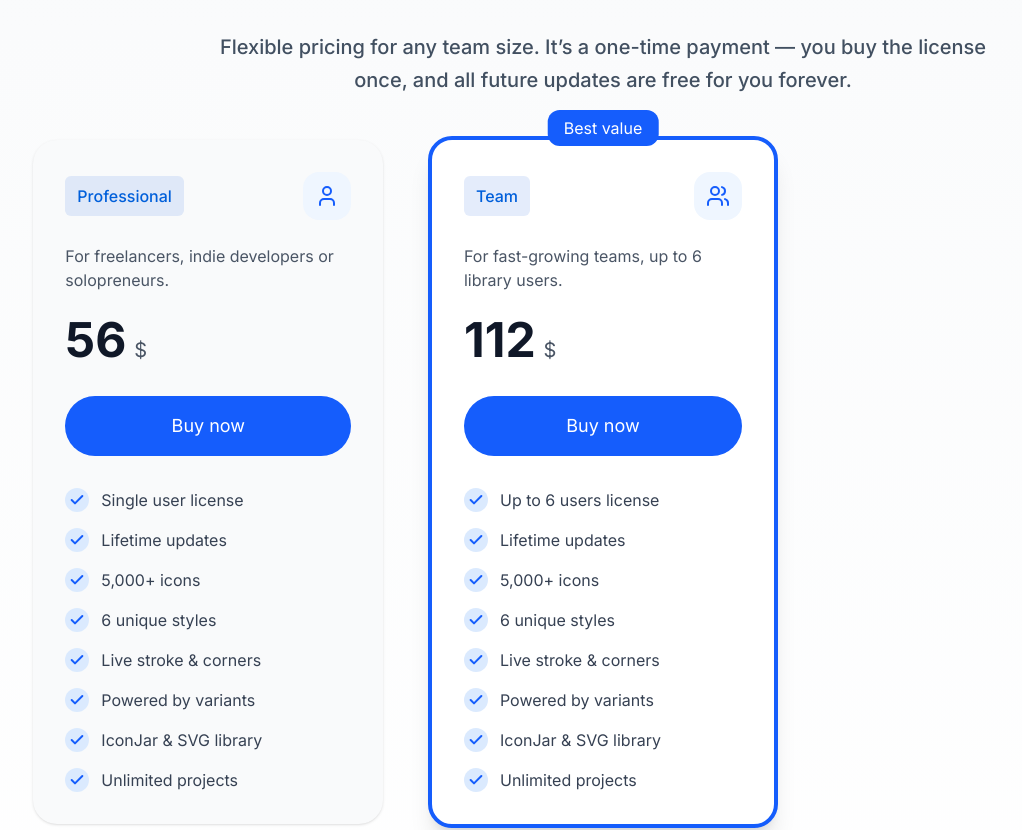
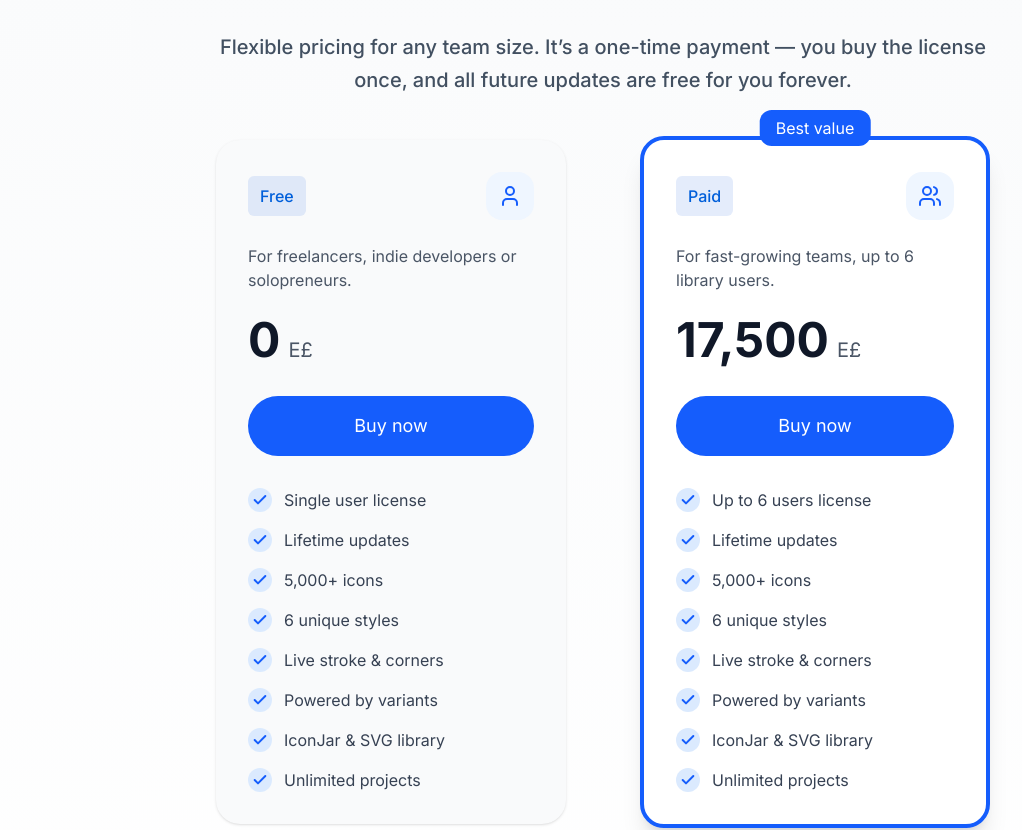
Before and after one commit to hi-solutions/crm-system-hiSolutions, a Next.js app: page /en/pricing in a window 1280 px wide. Shown: the part 700-1530 px from the top of the page, without its empty margins (37-1059 px from the left). Built offline with nearby package versions, Linux system fonts and the light colour scheme.

Commit message:
changing the price plans structure still needs more data

```diff
--- a/src/app/[lang]/pricing/page.tsx
+++ b/src/app/[lang]/pricing/page.tsx
@@ -21,8 +21,8 @@ export default async function PricingPage({ params }: { params: Params }) {
       </section>
 
       {/* pricing section  */}
-      <section className="py-20 bg-white">
-        <div className="min-h-screen bg-white">
+      <section className="py-20 px-4 md:px-10 lg:px-16 relative flex flex-col items-center justify-center gap-10  bg-gradient-to-b from-gray-50 to-white">
+        <div className="min-h-screen bg-white ">
           <PricingSection dict={dict} />
         </div>
       </section>
--- a/src/components/Card/PricingCard.tsx
+++ b/src/components/Card/PricingCard.tsx
@@ -7,7 +7,7 @@ interface PricingCardProps {
   tagText?: string;
   icon?: React.ReactNode;
   planDescription: string;
-  planPrice: string;
+  planPrice?: number;
   buttonText: string;
   planAdvantages: string[];
   bestPlan?: boolean;
@@ -25,7 +25,7 @@ const PricingCard: React.FC<PricingCardProps> = ({
   planAdvantages,
   bestPlan = false,
   bestPlanLabel = "Best value",
-  priceSuffix = "$",
+  priceSuffix = "E£",
   className = "",
 }) => {
   const baseStyles = bestPlan
@@ -59,7 +59,9 @@ const PricingCard: React.FC<PricingCardProps> = ({
       <p className="text-gray-600 text-base mb-6">{planDescription}</p>
 
       <div className="mb-8">
-        <span className="text-5xl font-bold text-gray-900">{planPrice}</span>
+        <span className="text-5xl font-bold text-gray-900 ">
+          {planPrice?.toLocaleString()}
+        </span>
         {priceSuffix && (
           <span className="text-gray-600 text-xl ml-2">{priceSuffix}</span>
         )}
--- a/src/components/home sections/Pricing.tsx
+++ b/src/components/home sections/Pricing.tsx
@@ -10,6 +10,7 @@ import Image from "next/image";
 interface PricingData {
   freeLeads: number;
   paidLeads: number;
+  paidPrice: number;
 }
 
 interface PricingProps {
@@ -19,34 +20,35 @@ interface PricingProps {
 
 const Pricing: React.FC<PricingProps> = ({ dict, pricingData }) => {
   // Use passed data if available, otherwise fall back to defaults
-  const { freeLeads, paidLeads } = pricingData ?? {
+  const { freeLeads, paidLeads, paidPrice } = pricingData ?? {
     freeLeads: 100,
     paidLeads: 100000,
+    paidPrice: 17500,
   };
 
   const pricingDummyData = [
     // free plan
     {
-      tagText: dict?.pricing_professional_tag,
+      tagText: dict?.free_plan,
       icon: <User className="w-6 h-6" />,
       planDescription: dict?.pricing_professional_description,
-      planPrice: dict?.pricing_professional_price ?? "",
+      planPrice: 0,
       buttonText: dict?.pricing_professional_button ?? "",
       planAdvantages: dict?.pricing_professional_advantages ?? [],
-      priceSuffix: dict?.pricing_price_currency_suffix,
+      priceSuffix: "E£",
       className: "w-full max-w-[350px]",
     },
     // paid plan
     {
-      tagText: dict?.pricing_team_tag,
+      tagText: dict?.paid_plan,
       icon: <Users className="w-6 h-6" />,
       planDescription: dict?.pricing_team_description,
-      planPrice: dict?.pricing_team_price ?? "",
+      planPrice: paidPrice,
       buttonText: dict?.pricing_team_button ?? "",
       planAdvantages: dict?.pricing_team_advantages ?? [],
       bestPlan: true,
       bestPlanLabel: dict?.pricing_best_value_tag,
-      priceSuffix: dict?.pricing_price_currency_suffix,
+      priceSuffix: "E£",
       className: "w-full max-w-[350px]",
     },
     // {
@@ -56,7 +58,7 @@ const Pricing: React.FC<PricingProps> = ({ dict, pricingData }) => {
     //   planPrice: dict?.pricing_enterprise_price ?? "",
     //   buttonText: dict?.pricing_enterprise_button ?? "",
     //   planAdvantages: dict?.pricing_enterprise_advantages ?? [],
-    //   priceSuffix: dict?.pricing_price_currency_suffix,
+    //   priceSuffix: "E£",
     //   className: "w-full max-w-[350px]",
     // },
   ];
@@ -70,7 +72,9 @@ const Pricing: React.FC<PricingProps> = ({ dict, pricingData }) => {
             description={dict?.flexible_pricing_for_any_team}
           />
         </div>
-        <div className="grid grid-cols-1 md:grid-cols-2 lg:grid-cols-3 gap-8 place-items-center">
+        {/* <div className="grid grid-cols-1 md:grid-cols-2 lg:grid-cols-3 gap-8 place-items-center"> */}
+        {/* //! removed lg:grid-cols-3 because we have only two plans */}
+        <div className="grid grid-cols-1 md:grid-cols-2 gap-8 place-items-center">
           {pricingDummyData.map((plan, index) => (
             <PricingCard
               key={`${plan.tagText}-${index}`}
--- a/src/dictionaries/ar.json
+++ b/src/dictionaries/ar.json
@@ -145,7 +145,7 @@
   "flexible_pricing_for_any_team": "تسعير مرن لأي حجم فريق. إنها دفعة واحدة — تشتري الترخيص مرة واحدة، وجميع التحديثات المستقبلية مجانية لك إلى الأبد.",
   "not_ready_to_pay": "لسه مش جاهز للدفع؟ جرّب النسخة التجريبية المجانية التي تحتوي على 600 أيقونة. نفس الأنماط، نفس المزايا، ونفس المرونة. وتشمل أيضًا معاينة كاملة.",
   "try_free_demo": "جرّب النسخة التجريبية المجانية",
-  "pricing_price_currency_suffix": "$",
+  "pricing_price_currency_suffix": "E£",
   "pricing_best_value_tag": "أفضل قيمة",
   "pricing_professional_tag": "احترافي",
   "pricing_professional_description": "للمستقلين أو المطورين الأفراد أو رواد الأعمال الفرديين.",
@@ -348,5 +348,7 @@
   "support_description": "الصيانة المستمرة والتحسين لتحقيق أعلى أداء",
   "growth_title": "نمو",
   "growth_description": "قم بتوسيع نطاق أنظمتك وتطويرها مع توسع أعمالك",
-  "get_your_copy_now": "احصل على نسختك الآن"
+  "get_your_copy_now": "احصل على نسختك الآن",
+  "paid_plan": "مدفوعة",
+  "free_plan": "مجانية"
 }
--- a/src/dictionaries/en.json
+++ b/src/dictionaries/en.json
@@ -146,7 +146,7 @@
   "flexible_pricing_for_any_team": "Flexible pricing for any team size. It’s a one-time payment — you buy the license once, and all future updates are free for you forever.",
   "not_ready_to_pay": "Not ready to pay yet? Try the free demo with 600 icons. Same styles, same features, same flexibility. It also includes full preview.",
   "try_free_demo": "Try the free demo",
-  "pricing_price_currency_suffix": "$",
+  "pricing_price_currency_suffix": "E£",
   "pricing_best_value_tag": "Best value",
   "pricing_professional_tag": "Professional",
   "pricing_professional_description": "For freelancers, indie developers or solopreneurs.",
@@ -349,5 +349,7 @@
   "support_description": "Ongoing maintenance and optimization for peak performance",
   "growth_title": "Growth",
   "growth_description": "Scale and evolve your systems as your business expands",
-  "get_your_copy_now": "Get your copy now"
+  "get_your_copy_now": "Get your copy now",
+  "paid_plan": "Paid",
+  "free_plan": "Free"
 }
--- a/src/lib/dictionary.ts
+++ b/src/lib/dictionary.ts
@@ -192,6 +192,8 @@ export interface Dictionary {
     plans: PricingComparisonPlan[];
     sections: PricingComparisonSection[];
   };
+  paid_plan: string;
+  free_plan: string;
   everything_you_need: string;
   powerful_easy_tools: string;
   integrations: string;
```
